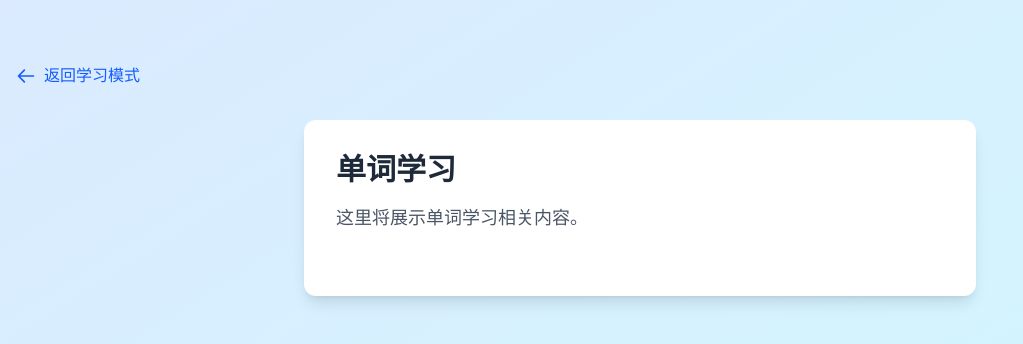
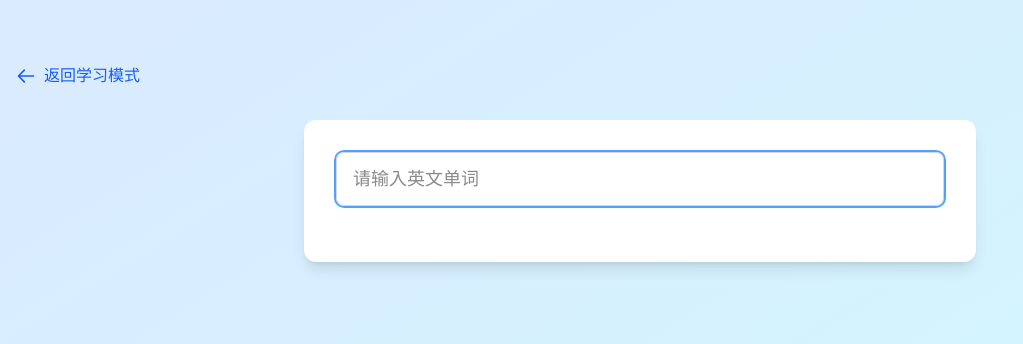
Before and after one commit to dianyu-luo/dian_english, a Next.js app: page /learning/word in a window 1280 px wide. Shown: the top 344 px of the page, without its empty margins (0-1023 px from the left). Built offline with nearby package versions, Linux system fonts and the light colour scheme.

Commit message:
初始化软件界面

```diff
--- a/app/learning/word/page.tsx
+++ b/app/learning/word/page.tsx
@@ -1,7 +1,10 @@
 "use client";
 import Link from "next/link";
 
+import { useState } from "react";
+
 export default function WordLearning() {
+    const [word, setWord] = useState("");
     return (
         <div className="min-h-screen bg-gradient-to-br from-blue-100 to-cyan-100 dark:from-slate-900 dark:to-slate-800">
             <main className="container mx-auto px-4 py-16">
@@ -15,11 +18,19 @@ export default function WordLearning() {
                     返回学习模式
                 </Link>
                 <div className="max-w-2xl mx-auto bg-white dark:bg-slate-800 rounded-xl shadow-lg p-8">
-          <h1 className="text-3xl font-bold text-gray-800 dark:text-white mb-4">单词学习</h1>
-          <p className="text-lg text-gray-600 dark:text-gray-300 mb-8">
-            这里将展示单词学习相关内容。
-          </p>
-          {/* 你可以在这里添加单词卡片、背诵、测试等功能 */}
+                    <input
+                        type="text"
+                        className="w-full mb-6 px-4 py-3 rounded-lg border border-gray-300 focus:outline-none focus:ring-2 focus:ring-blue-400 text-lg"
+                        placeholder="请输入英文单词"
+                        value={word}
+                        onChange={e => {
+                            const val = e.target.value;
+                            if (/^[a-zA-Z]*$/.test(val)) setWord(val);
+                        }}
+                        maxLength={32}
+                        autoFocus
+                    />
+
                 </div>
             </main>
         </div>
```
Lines whose indentation alone changed are shown as unchanged.
